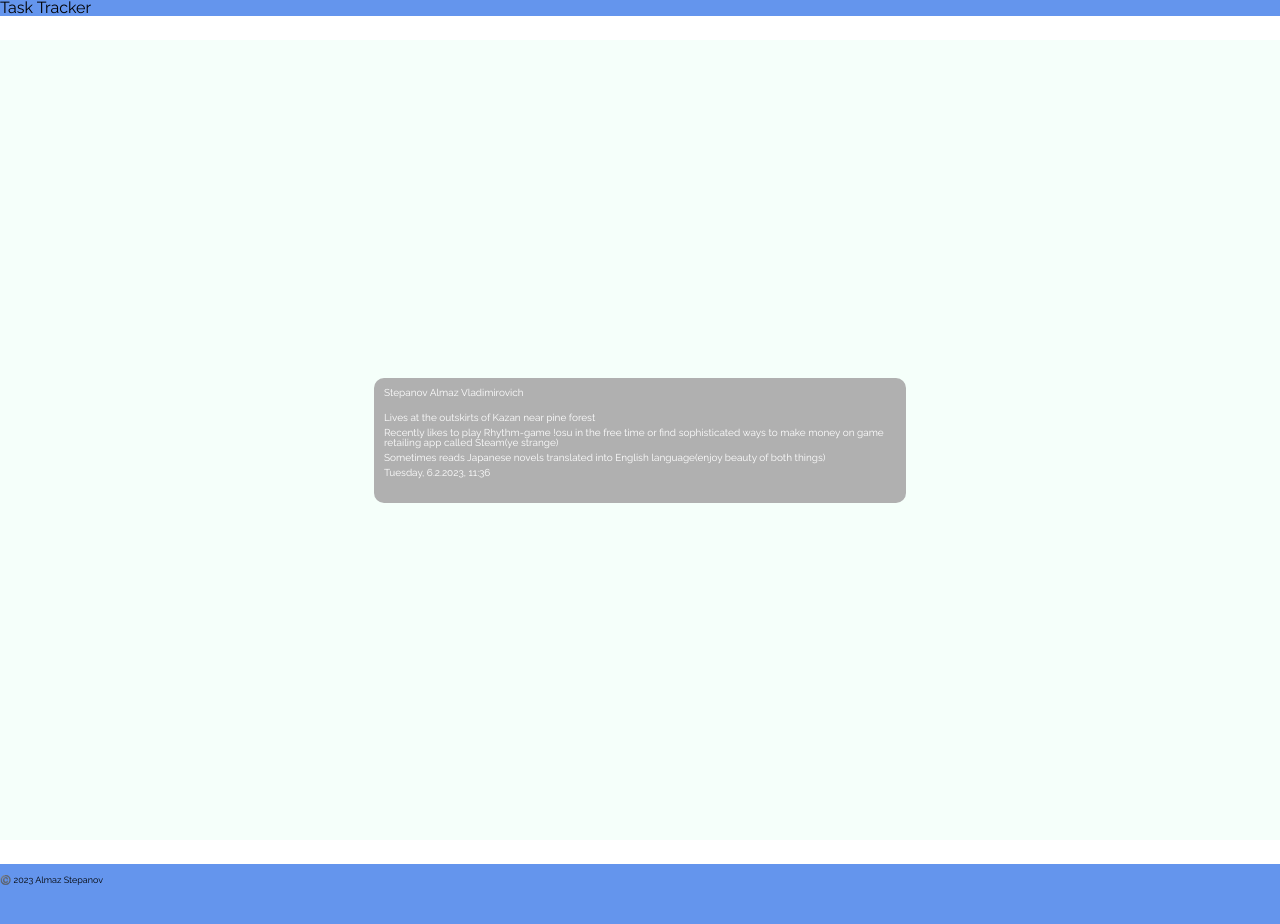
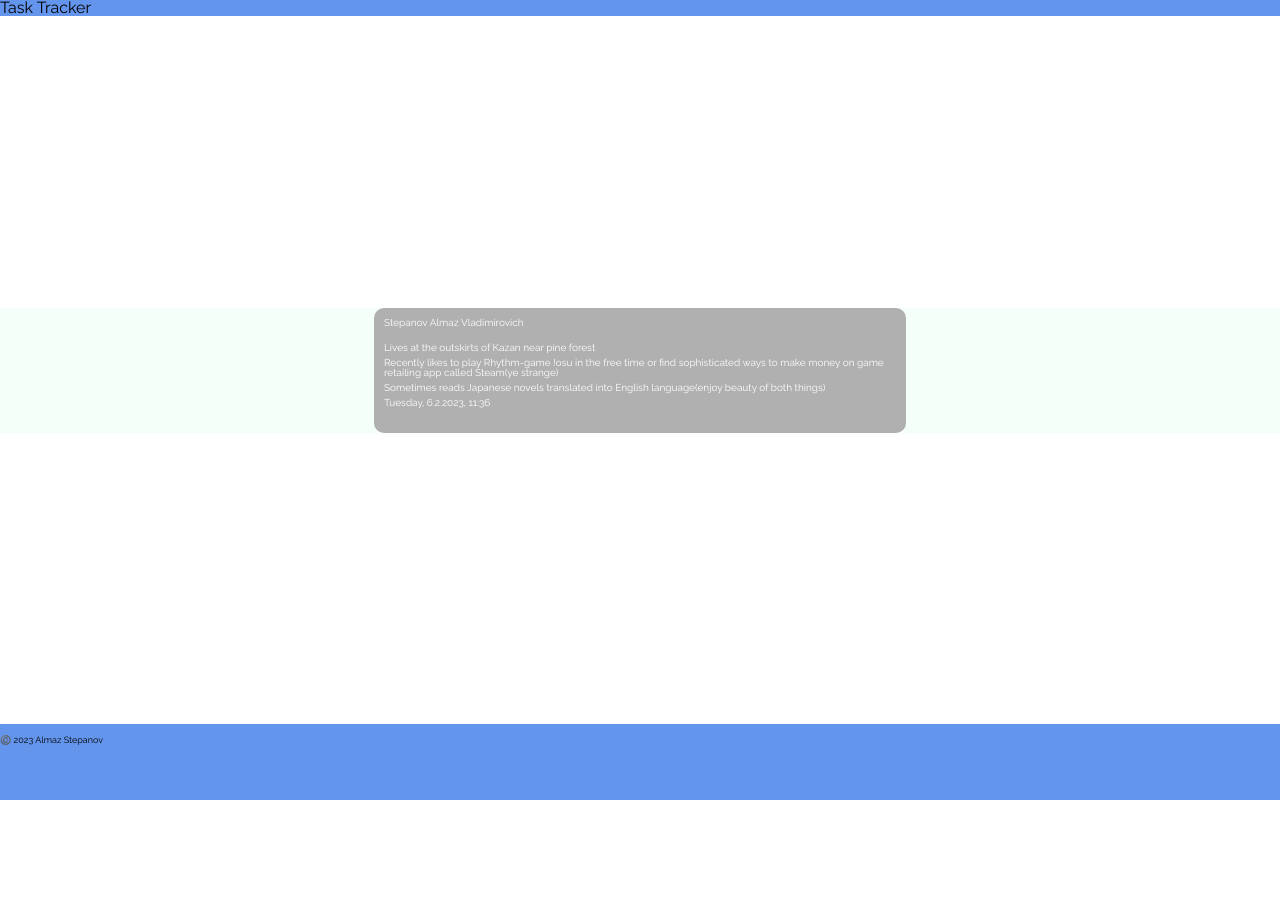
Before and after one commit to Ragnoji/react-task-tracker, a React (Create React App) app: page / in a window 1280 px wide. Shown: the top 924 px of the page. After the commit the page ends 800 px from the top, so only its background shows below. Built offline with nearby package versions, Linux system fonts and the light colour scheme.

Commit message:
changes according to comments under PR

```diff
--- a/src/App.jsx
+++ b/src/App.jsx
@@ -1,15 +1,22 @@
-// eslint-disable-next-line import/no-named-as-default
+import styled from "styled-components";
 import Header from "./components/Header/Header";
 import MainContent from "./components/MainContent/MainContent";
 import Footer from "./components/Footer/Footer";
 
+const Wrapper = styled.div`
+  display: flex;
+  min-height: 100vh;
+  flex-direction: column;
+  justify-content: space-between;
+`;
+
 const App = () => {
   return (
-    <div className="App">
+    <Wrapper>
       <Header />
       <MainContent />
       <Footer />
-    </div>
+    </Wrapper>
   );
 };
 
--- a/src/components/CardFacts/CardFacts.jsx
+++ b/src/components/CardFacts/CardFacts.jsx
@@ -1,4 +1,5 @@
 import styled from "styled-components";
+import CurrentDateTimeText from "../../utils/CurrentDate";
 
 const Wrapper = styled.div`
   align-self: center;
@@ -20,11 +21,6 @@ const Wrapper = styled.div`
 `;
 
 const CardFacts = () => {
-  const CurrentDate = new Date();
-  const WeekDaysMap = { 0: "Monday", 1: "Tuesday", 3: "Wednesday", 4: "Thursday", 5: "Saturday", 6: "Sunday" };
-  const DateText = `${
-    WeekDaysMap[CurrentDate.getDay()]
-  }, ${CurrentDate.getDate()}.${CurrentDate.getMonth()}.${CurrentDate.getFullYear()}, ${CurrentDate.getHours()}:${CurrentDate.getMinutes()}`;
   return (
     <Wrapper>
       <p>Stepanov Almaz Vladimirovich</p>
@@ -36,7 +32,7 @@ const CardFacts = () => {
         </li>
         <li>Sometimes reads Japanese novels translated into English language(enjoy beauty of both things)</li>
       </ul>
-      <p>{DateText}</p>
+      <p>{CurrentDateTimeText()}</p>
     </Wrapper>
   );
 };
--- a/src/components/MainContent/MainContent.jsx
+++ b/src/components/MainContent/MainContent.jsx
@@ -1,12 +1,10 @@
 import styled from "styled-components";
 import CardFacts from "../CardFacts/CardFacts";
 
-const Wrapper = styled.body`
+const Wrapper = styled.main`
   display: flex;
   background: mintcream;
   justify-content: center;
-  margin: 24px 0 24px 0;
-  height: 100vh;
 `;
 
 const MainContent = () => {
--- /dev/null
+++ b/src/utils/CurrentDate.jsx
@@ -0,0 +1,9 @@
+const CurrentDateTimeText = () => {
+  const currentDate = new Date();
+  const weekDaysMap = { 0: "Monday", 1: "Tuesday", 3: "Wednesday", 4: "Thursday", 5: "Saturday", 6: "Sunday" };
+  return `${
+    weekDaysMap[currentDate.getDay()]
+  }, ${currentDate.getDate()}.${currentDate.getMonth()}.${currentDate.getFullYear()}, ${currentDate.getHours()}:${currentDate.getMinutes()}`;
+};
+
+export default CurrentDateTimeText;
```
